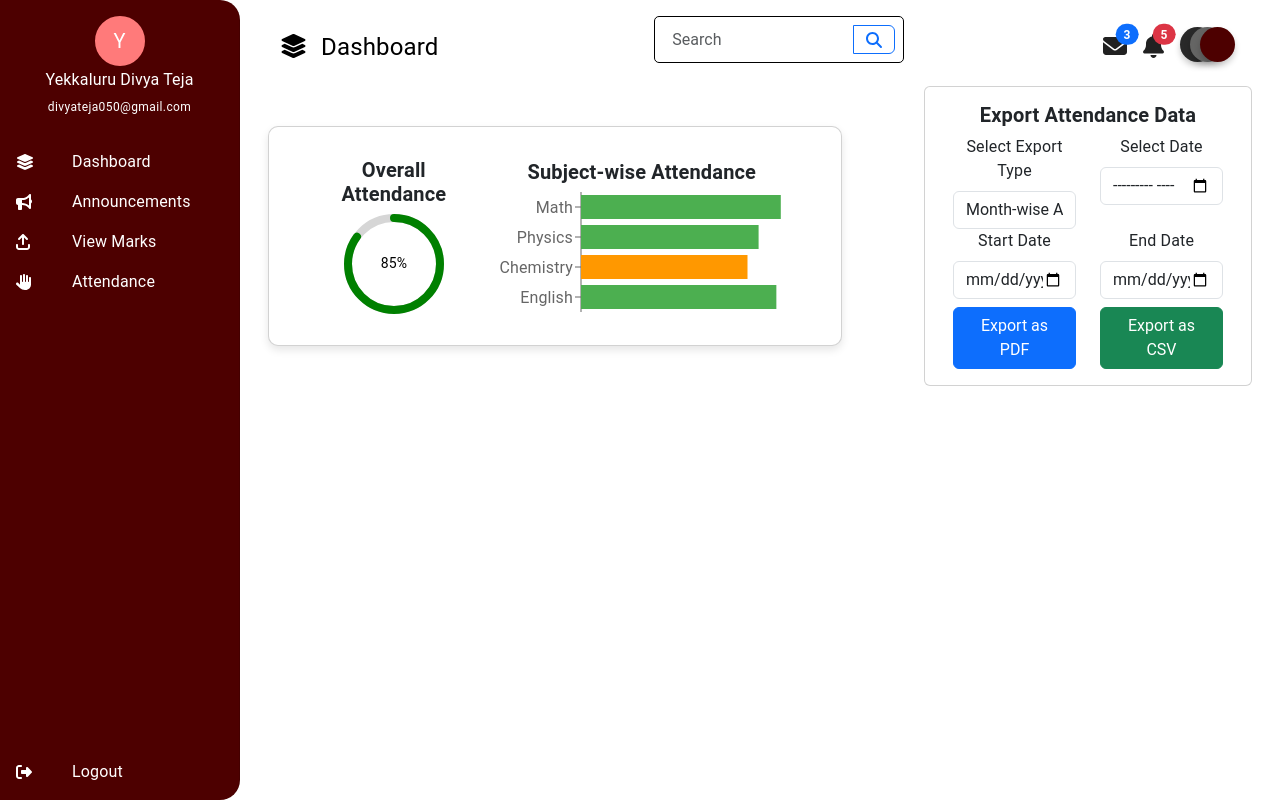
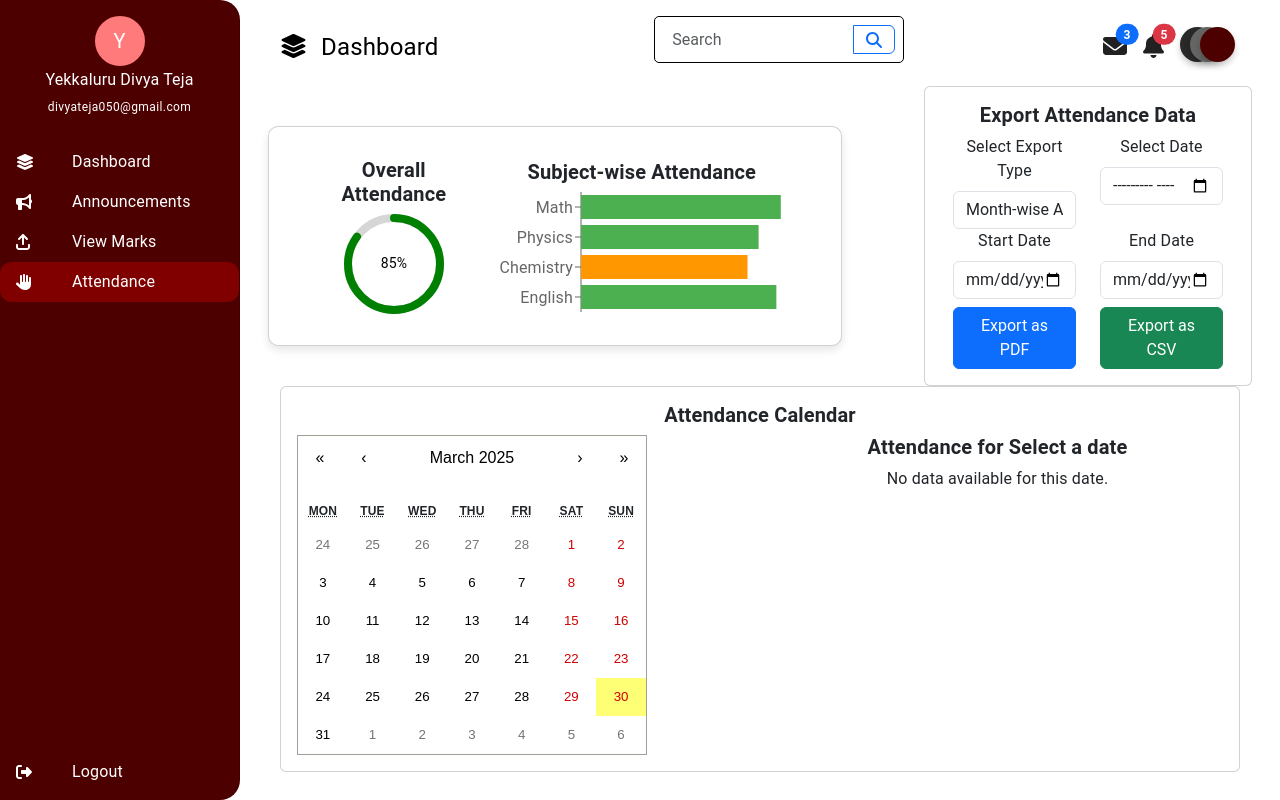
Before and after one commit to ECE-WEB/ECE_Web_FrontEnd, a React (Vite) app: page /studentattendance in a window 1280 px wide. Built offline with nearby package versions, Linux system fonts and the light colour scheme.

Commit message:
studentattendance v1

```diff
--- a/package.json
+++ b/package.json
@@ -25,6 +25,7 @@
     "react": "^19.0.0",
     "react-bootstrap": "^2.10.9",
     "react-bulma-components": "^4.1.0",
+    "react-calendar": "^5.1.0",
     "react-chartjs-2": "^5.3.0",
     "react-circular-progressbar": "^2.2.0",
     "react-dom": "^19.0.0",
--- a/src/components/SidePanel.jsx
+++ b/src/components/SidePanel.jsx
@@ -54,7 +54,7 @@ const SidePanel = ({
       { name: "Dashboard", path: "/dashboard", icon: faLayerGroup },
       { name: "Announcements", path: "/announcements", icon: faBullhorn },
       { name: "View Marks", path: "/viewMarks", icon: faArrowUpFromBracket },
-      { name: "Attendance", path: "/attendance", icon: faHand },
+      { name: "Attendance", path: "/studentattendance", icon: faHand },
     ],
   };
 
--- a/src/pages/StudentAttendance.jsx
+++ b/src/pages/StudentAttendance.jsx
@@ -10,7 +10,9 @@ import {
   ResponsiveContainer,
 } from "recharts";
 import "react-circular-progressbar/dist/styles.css";
-import { Button, Form, Card,Row,Col } from "react-bootstrap";
+import { Button, Form, Card, Row, Col } from "react-bootstrap";
+import Calendar from "react-calendar";
+import "react-calendar/dist/Calendar.css";
 import "../styles/StudentAttendance.css"; // Custom CSS file for styling
 
 const StudentAttendance = () => {
@@ -25,7 +27,7 @@ const StudentAttendance = () => {
   });
 
   const actualAttendance = {
-    overall: 85, // Overall attendance percentage
+    overall: 85,
     subjects: [
       { name: "Math", attendance: 90 },
       { name: "Physics", attendance: 80 },
@@ -56,6 +58,33 @@ const StudentAttendance = () => {
 
     return () => clearInterval(interval);
   }, []);
+
+  // States for Calendar & Attendance Data
+  const [selectedDate, setSelectedDate] = useState(null);
+  const [selectedAttendance, setSelectedAttendance] = useState([]);
+
+  // Sample subject-wise attendance data (Replace with real MongoDB data)
+  const subjectAttendanceByDate = {
+    "2025-03-01": [
+      { subject: "Math", status: "Present" },
+      { subject: "Physics", status: "Absent" },
+      { subject: "Chemistry", status: "Present" },
+      { subject: "English", status: "Present" },
+    ],
+    "2025-03-05": [
+      { subject: "Math", status: "Absent" },
+      { subject: "Physics", status: "Present" },
+      { subject: "Chemistry", status: "Present" },
+      { subject: "English", status: "Absent" },
+    ],
+  };
+
+  // Handle Date Click
+  const handleDateClick = (value) => {
+    const formattedDate = value.toISOString().split("T")[0];
+    setSelectedDate(formattedDate);
+    setSelectedAttendance(subjectAttendanceByDate[formattedDate] || []);
+  };
 
   return (
     <div className="sa-container sa-student-attendance">
@@ -107,8 +136,7 @@ const StudentAttendance = () => {
         </Card>
 
         {/* Card for Export Attendance Section */}
-         {/* Card for Export Attendance Section */}
-         <Card className="col-md-4 sa-export-card">
+        <Card className="col-md-4 sa-export-card">
           <Card.Body>
             <h5 className="text-center">Export Attendance Data</h5>
             <Form>
@@ -168,6 +196,32 @@ const StudentAttendance = () => {
           </Card.Body>
         </Card>
       </div>
+
+      {/* Lower Section: Calendar & Attendance Data Side by Side */}
+      <div className="sa-calendar-container">
+        <Card className="sa-calendar-card">
+          <Card.Body>
+            <h5 className="text-center">Attendance Calendar</h5>
+            <Row>
+              <Col md={6}>
+                <Calendar onClickDay={handleDateClick} className="sa-calender-position" />
+              </Col>
+              <Col md={6} className="sa-attendance-details">
+                <h5>Attendance for {selectedDate || "Select a date"}</h5>
+                {selectedAttendance.length > 0 ? (
+                  selectedAttendance.map((entry, index) => (
+                    <p key={index} className={`sa-status-${entry.status.toLowerCase()}`}>
+                      <strong>{entry.subject}:</strong> {entry.status}
+                    </p>
+                  ))
+                ) : (
+                  <p className="sa-status-absent">No data available for this date.</p>
+                )}
+              </Col>
+            </Row>
+          </Card.Body>
+        </Card>
+      </div>
     </div>
   );
 };
```
Also changed, not shown: src/styles/StudentAttendance.css (line endings or trailing spaces), 1 other file (tests, documents, lock files or other folders).
